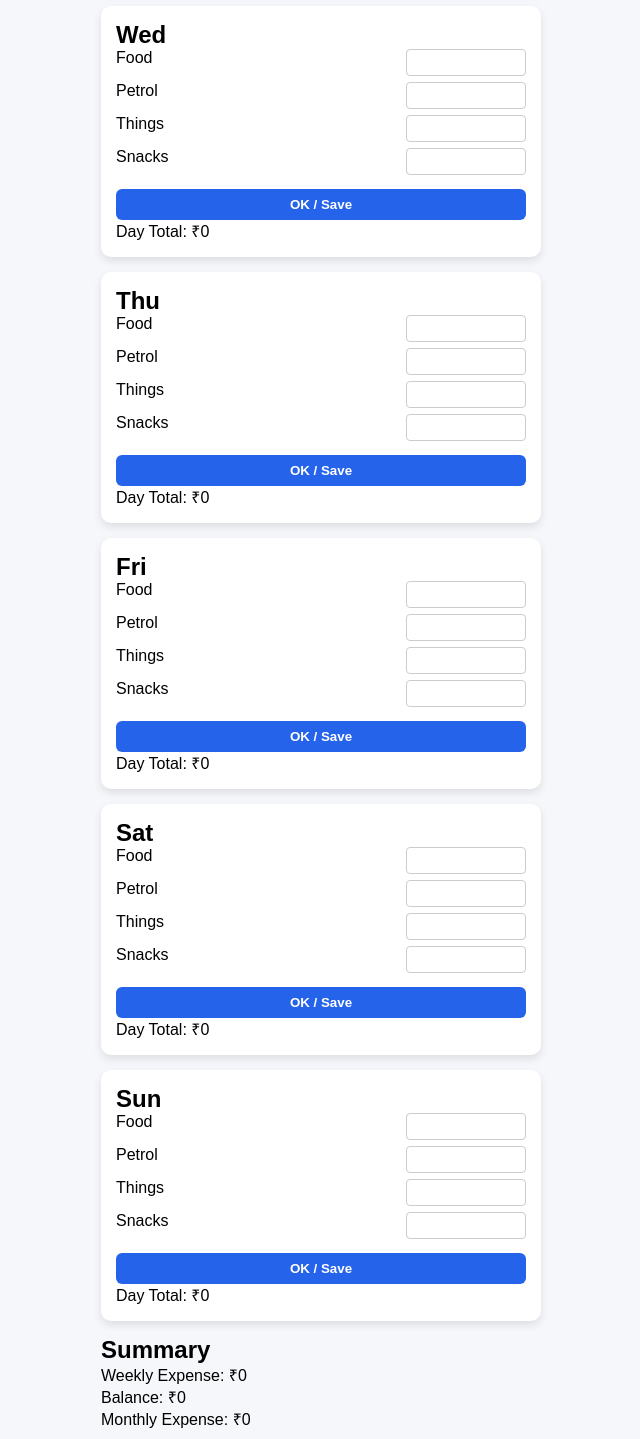
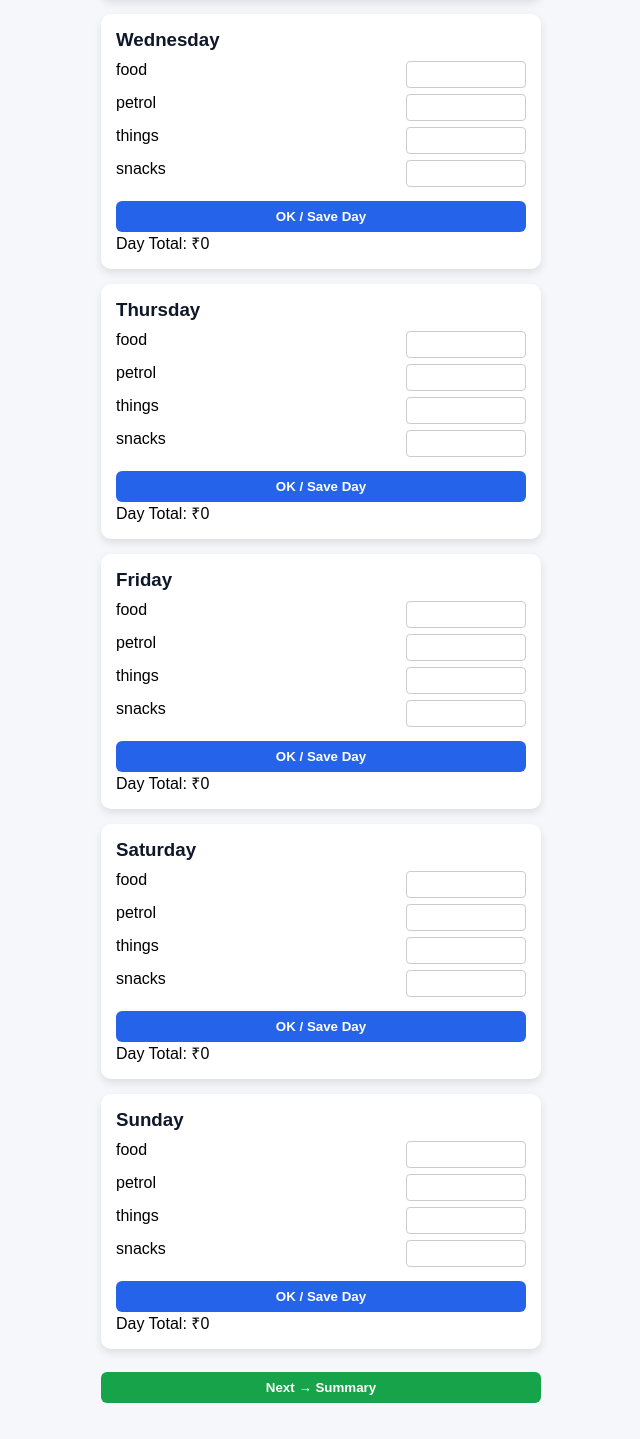
Before and after one commit to RadhakrishnanSA/Money_manager, a React (Vite) app: page / in a window 1280 px wide. Shown: the part 671-2110 px from the top of the page, without its empty margins (319-959 px from the left). Built offline with nearby package versions, Linux system fonts and the light colour scheme.

Commit message:
Update App.jsx

```diff
--- a/src/App.jsx
+++ b/src/App.jsx
@@ -1,12 +1,14 @@
 import { useState } from "react";
 import "./App.css";
 
-const days = ["Mon", "Tue", "Wed", "Thu", "Fri", "Sat", "Sun"];
+const days = ["Monday", "Tuesday", "Wednesday", "Thursday", "Friday", "Saturday", "Sunday"];
 
 function App() {
   const [budget, setBudget] = useState(0);
+  const [week, setWeek] = useState(1);
+  const [showSummary, setShowSummary] = useState(false);
 
-  const [weekData, setWeekData] = useState(
+  const [data, setData] = useState(
     days.map(() => ({
       food: 0,
       petrol: 0,
@@ -17,27 +19,64 @@ function App() {
   );
 
   const handleChange = (dayIndex, field, value) => {
-    const updated = [...weekData];
+    const updated = [...data];
     updated[dayIndex][field] = Number(value);
-    setWeekData(updated);
+    setData(updated);
   };
 
-  const saveDay = (dayIndex) => {
-    const updated = [...weekData];
-    updated[dayIndex].saved = true;
-    setWeekData(updated);
+  const saveDay = (index) => {
+    const updated = [...data];
+    updated[index].saved = true;
+    setData(updated);
   };
 
-  const dayTotal = (day) =>
-    day.food + day.petrol + day.things + day.snacks;
+  const dayTotal = (d) =>
+    d.food + d.petrol + d.things + d.snacks;
 
-  const weeklyExpense = weekData.reduce(
-    (sum, day) => sum + dayTotal(day),
+  const weeklyExpense = data.reduce(
+    (sum, d) => sum + dayTotal(d),
     0
   );
 
+  const monthlyExpense = weeklyExpense * 4;
   const balance = budget - weeklyExpense;
-  const monthlyExpense = weeklyExpense * 4;
+
+  if (showSummary) {
+    return (
+      <div className="container">
+        <h1>📊 Summary (Week {week})</h1>
+
+        <div className="summary-box">
+          <p>Weekly Budget: ₹{budget}</p>
+          <p>Weekly Expense: ₹{weeklyExpense}</p>
+          <p>Balance: ₹{balance}</p>
+        </div>
+
+        <div className="summary-box">
+          <p>Monthly Expense: ₹{monthlyExpense}</p>
+        </div>
+
+        <button
+          className="secondary"
+          onClick={() => {
+            setWeek(week + 1);
+            setShowSummary(false);
+            setData(
+              days.map(() => ({
+                food: 0,
+                petrol: 0,
+                things: 0,
+                snacks: 0,
+                saved: false,
+              }))
+            );
+          }}
+        >
+          Next Week →
+        </button>
+      </div>
+    );
+  }
 
   return (
     <div className="container">
@@ -54,68 +93,32 @@ function App() {
 
       {days.map((day, index) => (
         <div className="card" key={day}>
-          <h2>{day}</h2>
+          <h3 className="day-title">{day}</h3>
 
-          <div className="row">
-            <span>Food</span>
+          {["food", "petrol", "things", "snacks"].map((cat) => (
+            <div className="row" key={cat}>
+              <span>{cat}</span>
               <input
                 type="number"
-              disabled={weekData[index].saved}
+                disabled={data[index].saved}
                 onChange={(e) =>
-                handleChange(index, "food", e.target.value)
+                  handleChange(index, cat, e.target.value)
                 }
               />
             </div>
-
-          <div className="row">
-            <span>Petrol</span>
-            <input
-              type="number"
-              disabled={weekData[index].saved}
-              onChange={(e) =>
-                handleChange(index, "petrol", e.target.value)
-              }
-            />
-          </div>
-
-          <div className="row">
-            <span>Things</span>
-            <input
-              type="number"
-              disabled={weekData[index].saved}
-              onChange={(e) =>
-                handleChange(index, "things", e.target.value)
-              }
-            />
-          </div>
-
-          <div className="row">
-            <span>Snacks</span>
-            <input
-              type="number"
-              disabled={weekData[index].saved}
-              onChange={(e) =>
-                handleChange(index, "snacks", e.target.value)
-              }
-            />
-          </div>
+          ))}
 
           <button onClick={() => saveDay(index)}>
-            {weekData[index].saved ? "Saved ✅" : "OK / Save"}
+            {data[index].saved ? "Saved ✅" : "OK / Save Day"}
           </button>
 
-          <p className="total">
-            Day Total: ₹{dayTotal(weekData[index])}
-          </p>
+          <p>Day Total: ₹{dayTotal(data[index])}</p>
         </div>
       ))}
 
-      <div className="summary">
-        <h2>Summary</h2>
-        <p>Weekly Expense: ₹{weeklyExpense}</p>
-        <p>Balance: ₹{balance}</p>
-        <p>Monthly Expense: ₹{monthlyExpense}</p>
-      </div>
+      <button className="secondary" onClick={() => setShowSummary(true)}>
+        Next → Summary
+      </button>
     </div>
   );
 }
```
Lines whose indentation alone changed are shown as unchanged.
